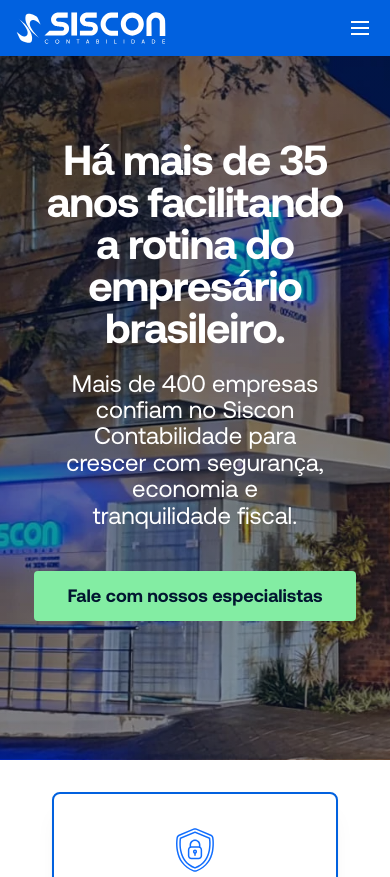
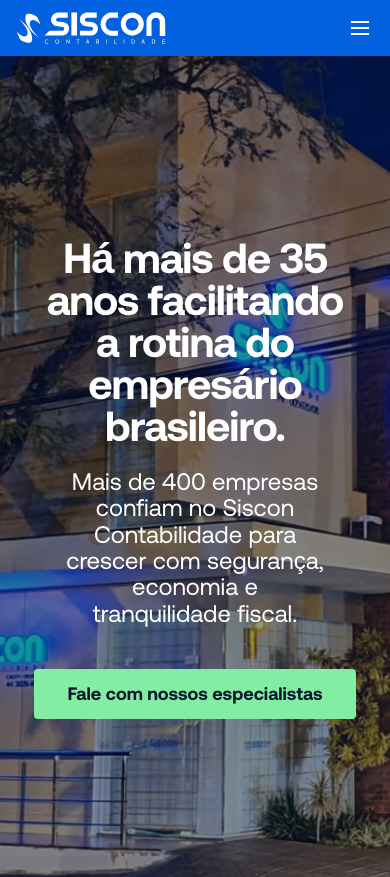
Before and after one commit to gtortajada/sisconcontabilidade.com, a Next.js app: page / in a window 390 px wide. Shown: the top 877 px of the page. Built offline with nearby package versions, Linux system fonts and the light colour scheme.

Commit message:
fix: Correção de conteúdo conflitando com navbar.
-Adição de paddingTop ao body no globals.css.
-Exclusão de height 90-95vh na hero.
-Adição de minHeight 100vh na base e 768px no breakpoint md.

```diff
--- a/src/app/globals.css
+++ b/src/app/globals.css
@@ -39,6 +39,7 @@
   font-family: 'Aeonik', Arial, sans-serif;
   -webkit-font-smoothing: antialiased;
   -moz-osx-font-smoothing: grayscale;
+  padding-top: 56px;
 }
 
 * {
--- a/src/components/sections/hero/hero.tsx
+++ b/src/components/sections/hero/hero.tsx
@@ -59,8 +59,7 @@
             backgroundPosition: "center bottom",
           },
         })}
-        h={{ base: "90vh", md: "95vh" }}
-        mih={{ base: "auto", md: "600px" }}
+        mih={{ base: "100vh", md: "768px",}}
         mah={{ base: "auto", md: "1000px" }}
         pb={{ base: 0, md: rem(150) }}
       >
```
